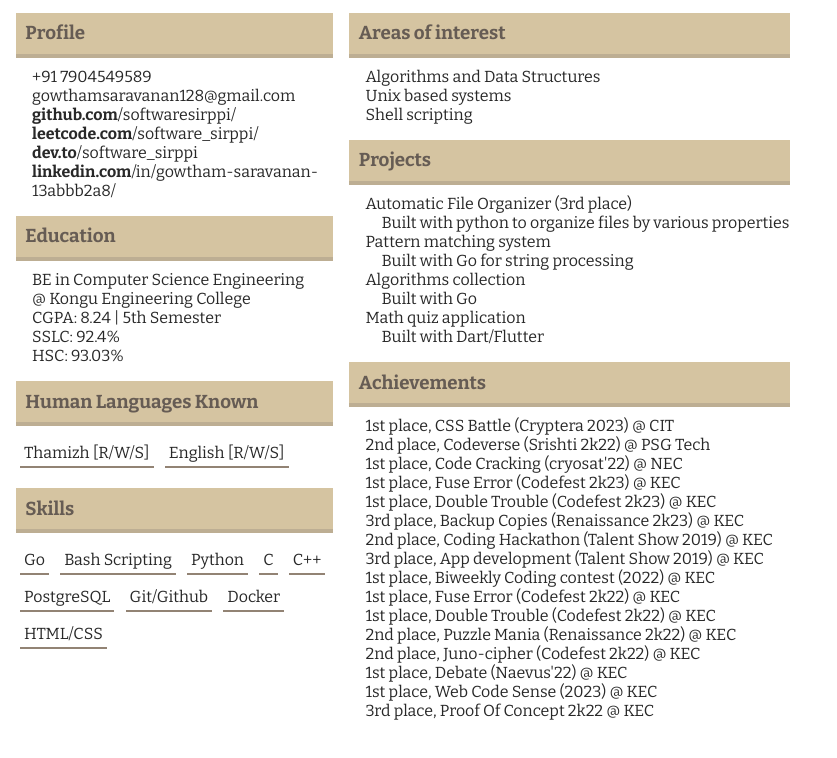
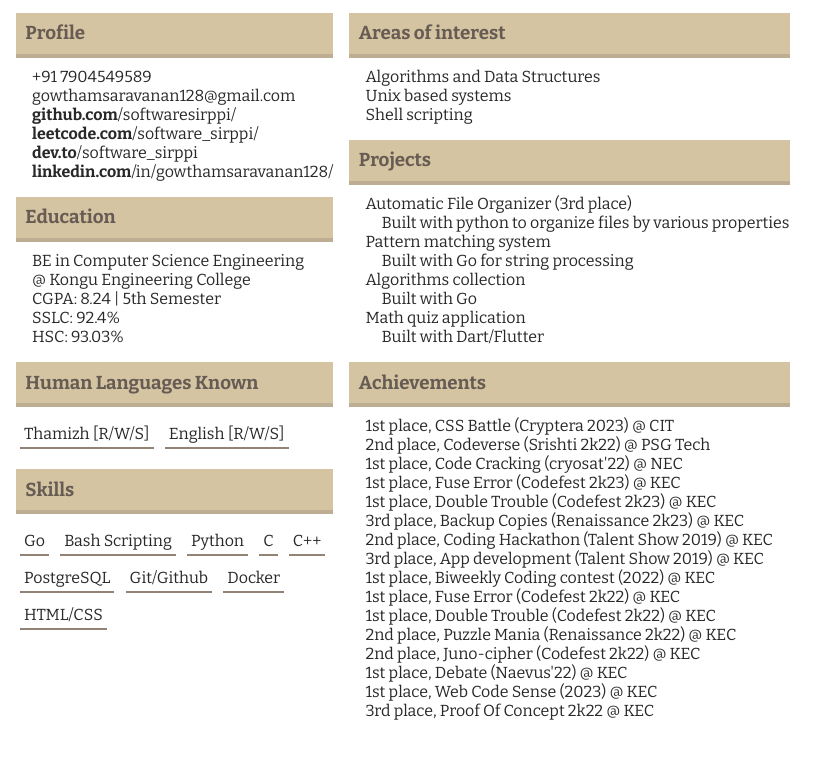
Before and after one commit to softwaresirppi/resume, a plain HTML site: page index.html in a window 1280 px wide. Shown: the part 146-904 px from the top of the page, without its empty margins (0-837 px from the left). Drawn offline with nearby package versions, Linux system fonts and the light colour scheme.

Commit message:
LinkedIn link shortened

```diff
--- a/index.html
+++ b/index.html
@@ -85,7 +85,7 @@ aside {
 			<li> <a href = "https://github.com/softwaresirppi/"> <b>github.com</b>/softwaresirppi/ </a> </li>
 			<li> <a href = "https://leetcode.com/software_sirppi/"> <b>leetcode.com</b>/software_sirppi/ </a> </li>
 			<li> <a href = "https://dev.to/software_sirppi"> <b>dev.to</b>/software_sirppi </a> </li>
-			<li> <a href = "https://www.linkedin.com/in/gowtham-saravanan-13abbb2a8/"> <b>linkedin.com</b>/in/gowtham-saravanan-13abbb2a8/ </a> </li>
+			<li> <a href = "https://www.linkedin.com/in/gowthamsaravanan128/"> <b>linkedin.com</b>/in/gowthamsaravanan128/ </a> </li>
 		</section>
 		<section>
 			<h1> Education </h1>
```
